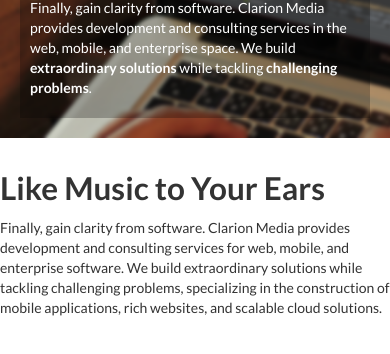
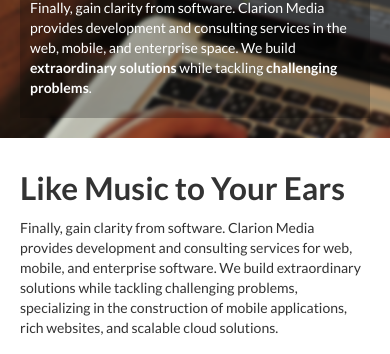
Before and after one commit to ClarionMedia/clarionmedia.com, a plain HTML site: page index.html in a window 390 px wide. Shown: the part 627-981 px from the top of the page. Drawn offline with Linux system fonts and the light colour scheme.

Commit message:
add padding for content to improve mobile view

```diff
--- a/css/main.css
+++ b/css/main.css
@@ -92,6 +92,10 @@
 	margin-top:70px;
 }
 
+#mobile {
+	padding: 0 20px;
+}
+
 .service-list {
 	padding: 10px;
 	margin-top: 30px;
--- a/index.html
+++ b/index.html
@@ -69,7 +69,7 @@
           </div>
         </div>
       </div>
-      <div class="container">
+      <div id="mobile" class="container">
         <div class="row">
           <div class="span6">
             <h2>Like Music to Your Ears</h2>
```
